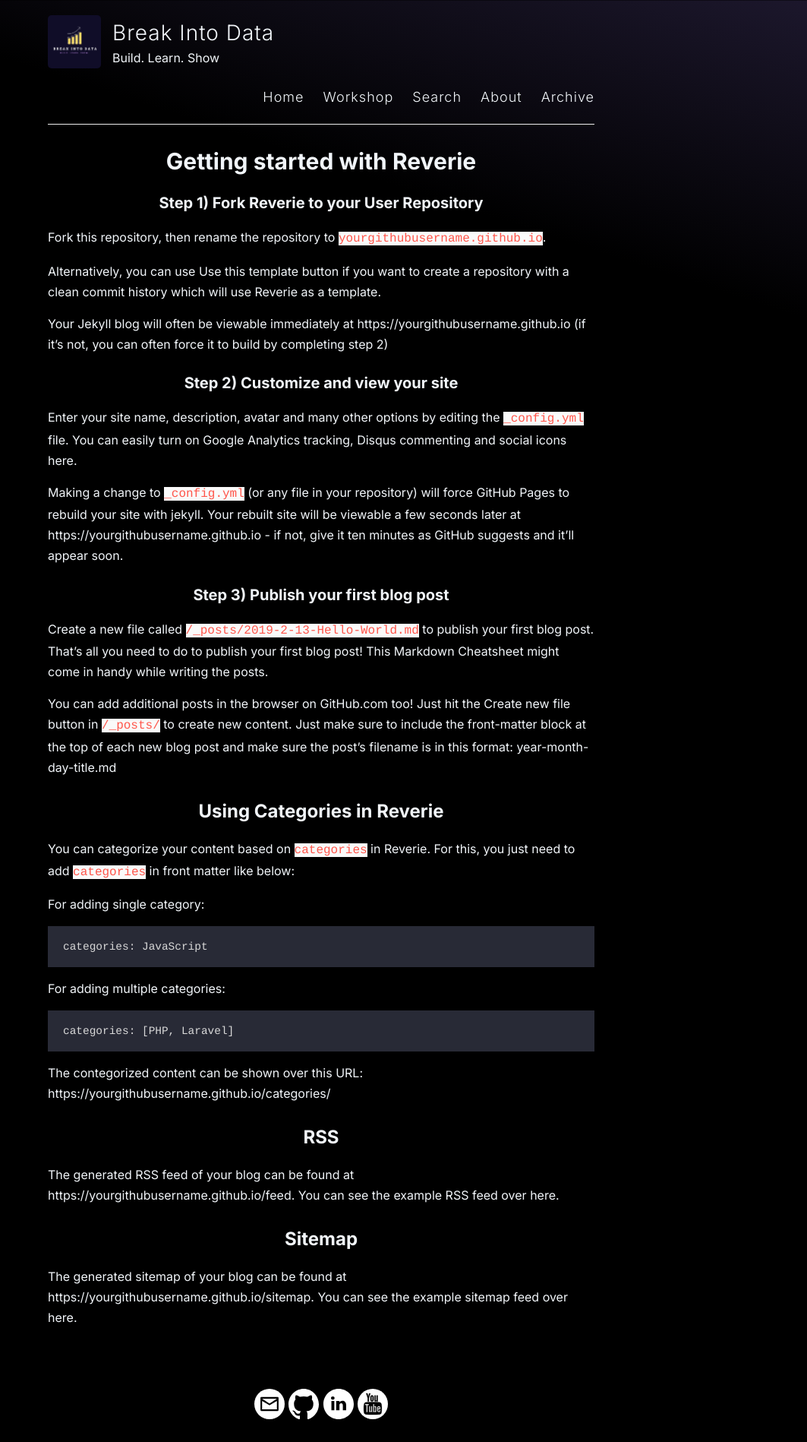
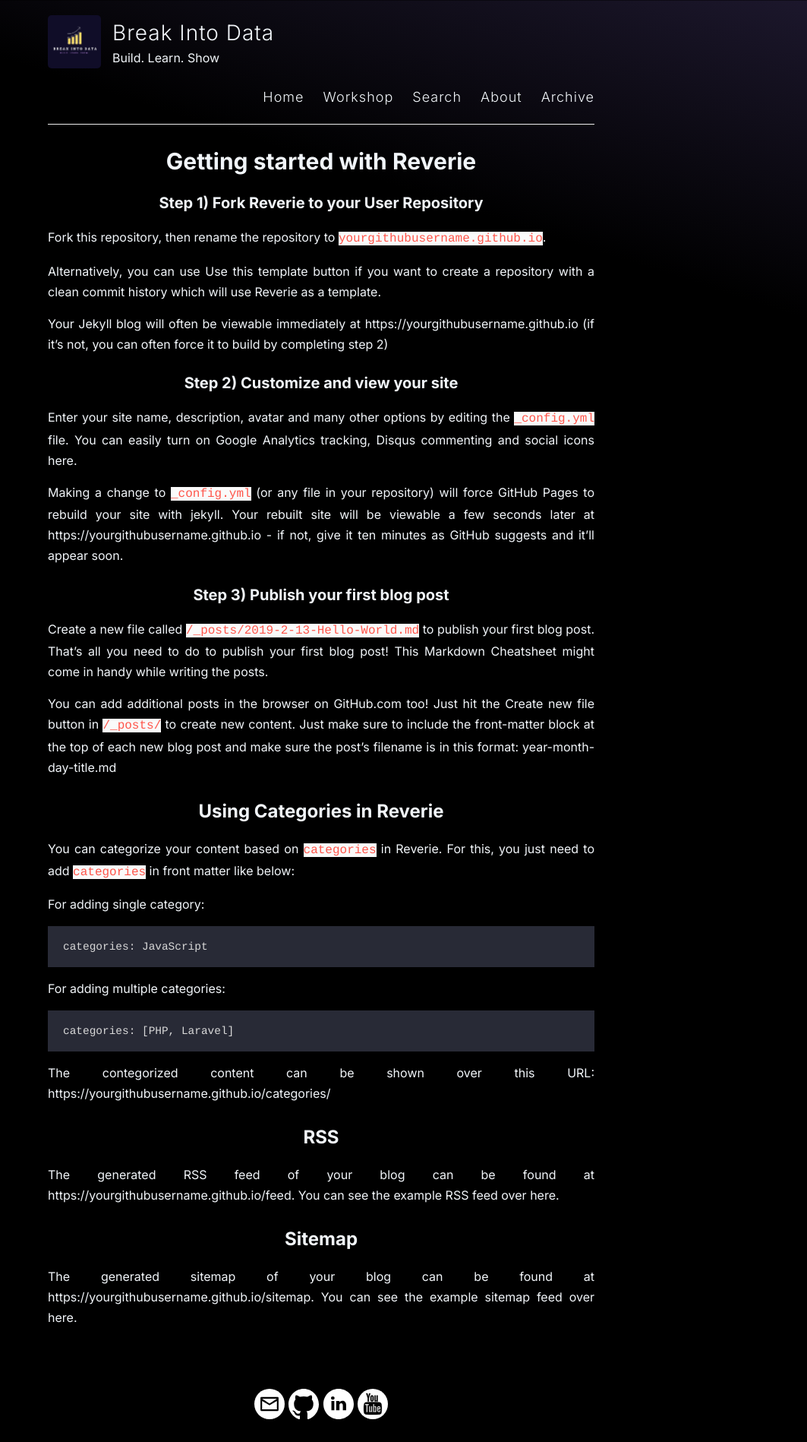
Before and after one commit to Break-Into-Data/break-into-data-website, a Jekyll site: the page built from _pages/getting-started.md, in a window 1280 px wide. Shown: the whole page at 76% size, without its empty margins (217-1280 px from the left). Built offline with Jekyll 4.4.1, drawn with Linux system fonts in a browser that asks for light colours.

Commit message:
discord widget added avatars

```diff
--- a/assets/style.scss
+++ b/assets/style.scss
@@ -39,6 +39,8 @@
   font-variation-settings:
     "slnt" 0;
   color: #f1f5f9;
+  text-align: justify;
+  hyphens: auto;
 }
 
 body {
@@ -131,17 +133,20 @@
 }
 
 #additional-users {
+  width: 32px;
+  height: 32px;
   background-color: #36393f;
   color: #fff;
   border-radius: 50%;
-  padding: 5px 8px;
+  padding: 6px 5px;
   font-size: 12px;
-  margin-left: 5px;
 }
 
 .stat-box {
   display: flex;
   align-items: center;
+  justify-content: center;
+  margin-bottom: 5px;
 }
 
 .online-indicator {
```
